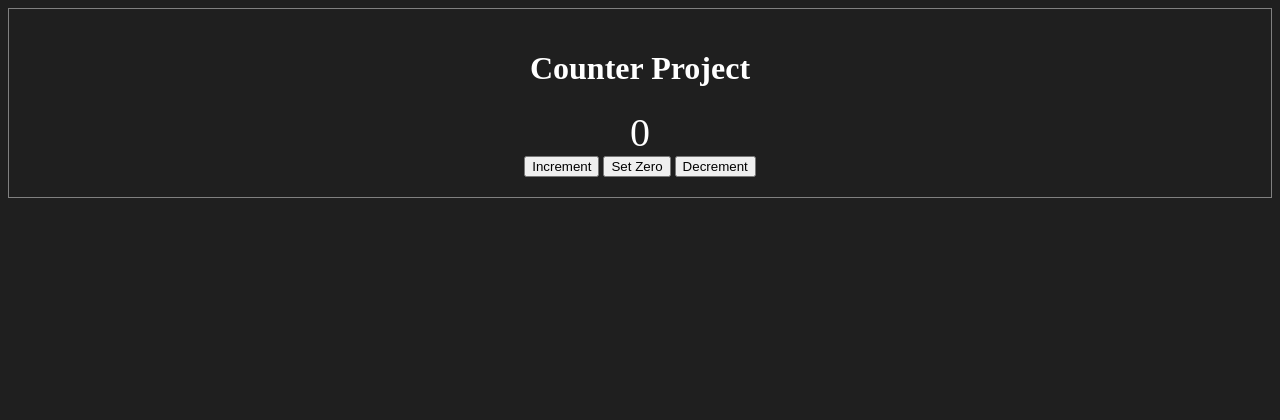
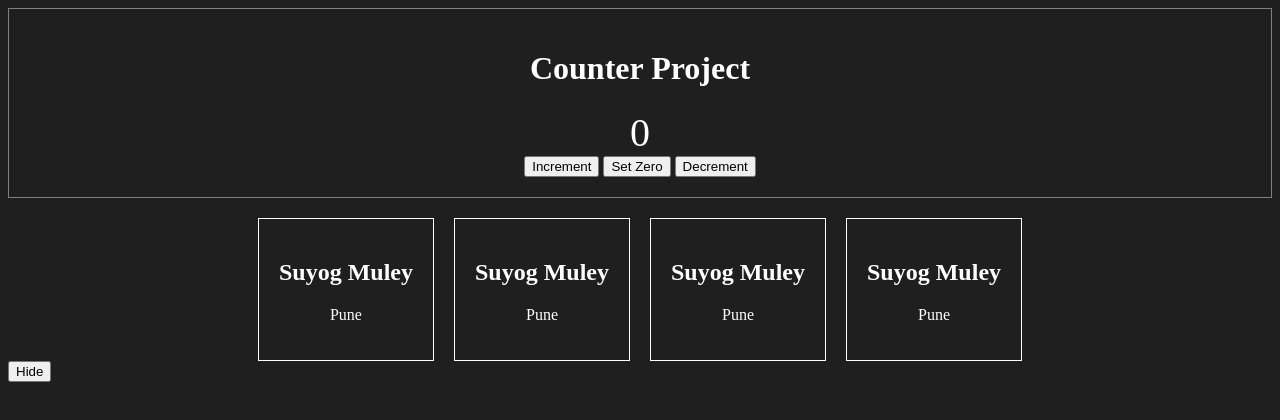
Before and after one commit to Suyog28/100JavascriptQ, a plain HTML site: page Dom/index.html in a window 1280 px wide. Drawn offline with Linux system fonts and the light colour scheme.

Commit message:
DOM updated

```diff
--- a/Dom/index.html
+++ b/Dom/index.html
@@ -9,6 +9,7 @@
             text-align: center;
             border: 1px solid gray;
             padding: 20px;
+            margin-bottom: 20px;
         }
 
         .button{
@@ -26,6 +27,21 @@
         .Count{
             font-size: 40px;
         }
+
+        .card{
+            color: white;
+            display: flex;
+            text-align: center;
+            justify-content: center;
+            gap:20px;
+        }
+
+        .card_item{
+            border: 1px solid white;
+            padding: 20px;
+        }
+
+
     </style>
 </head>
 <body>
@@ -35,10 +51,39 @@
         <button class="Increment" onclick="incrementBtn()">Increment</button>
         <button class="SetZero" onclick="SetZeroBtn()">Set Zero</button>
         <button class="Decrement" onclick="decrementBtn()">Decrement</button>
+    </div>
 
+    <section>
+    <div class="card" >
+        <div class="card_item">
+            <h1>Suyog Muley</h1>
+            <p>Pune</p>
+        </div>
+        <div class="card_item">
+            <h1>Suyog Muley</h1>
+            <p>Pune</p>
+        </div>
+        <div class="card_item">
+            <h1>Suyog Muley</h1>
+            <p>Pune</p>
+        </div>
+        <div class="card_item">
+            <h1>Suyog Muley</h1>
+            <p>Pune</p>
+        </div>
     </div>
+  <button>Hide</button>
+    </section>
 <script>
 
+
+const card = document.querySelector(".card");
+const card_item = document.querySelector(".card_item");
+const hideBtn = document.querySelector("button");
+
+hideBtn.addEventListener("click", ()=>{
+    document.style.display="none"
+})
 
 const count = document.querySelector("span");
 const increment = document.querySelector(".Increment");
```
